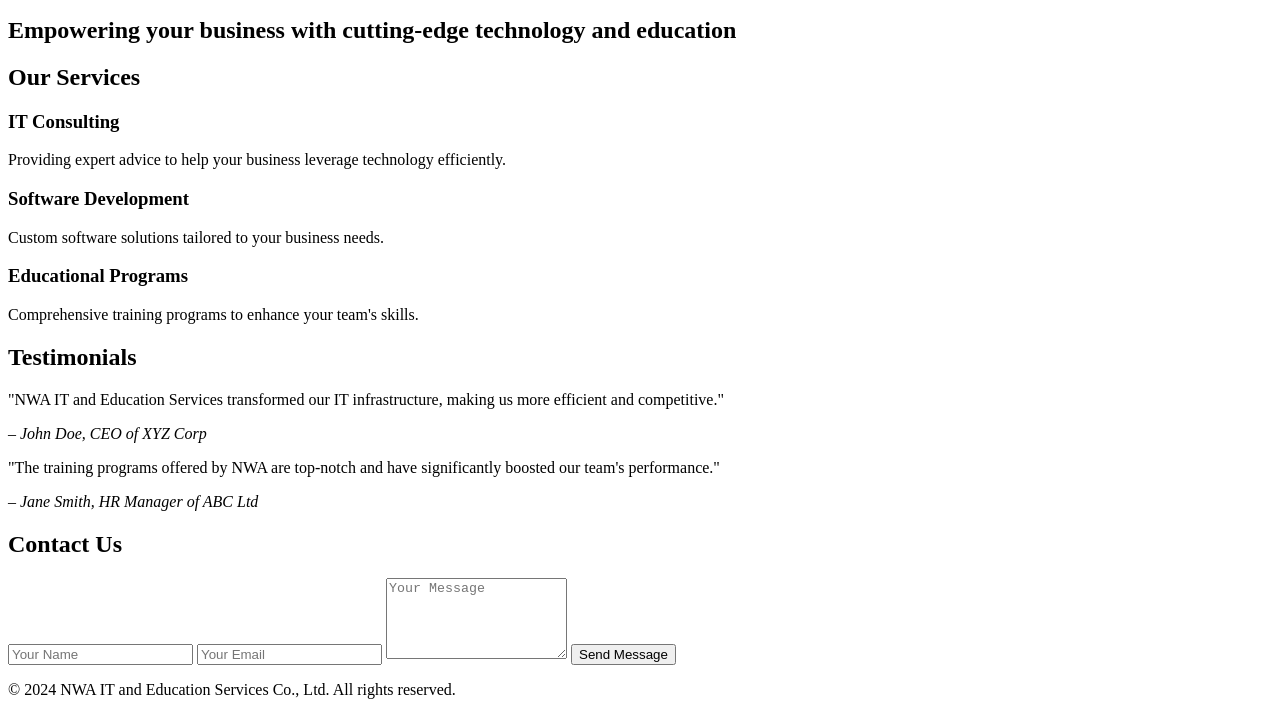
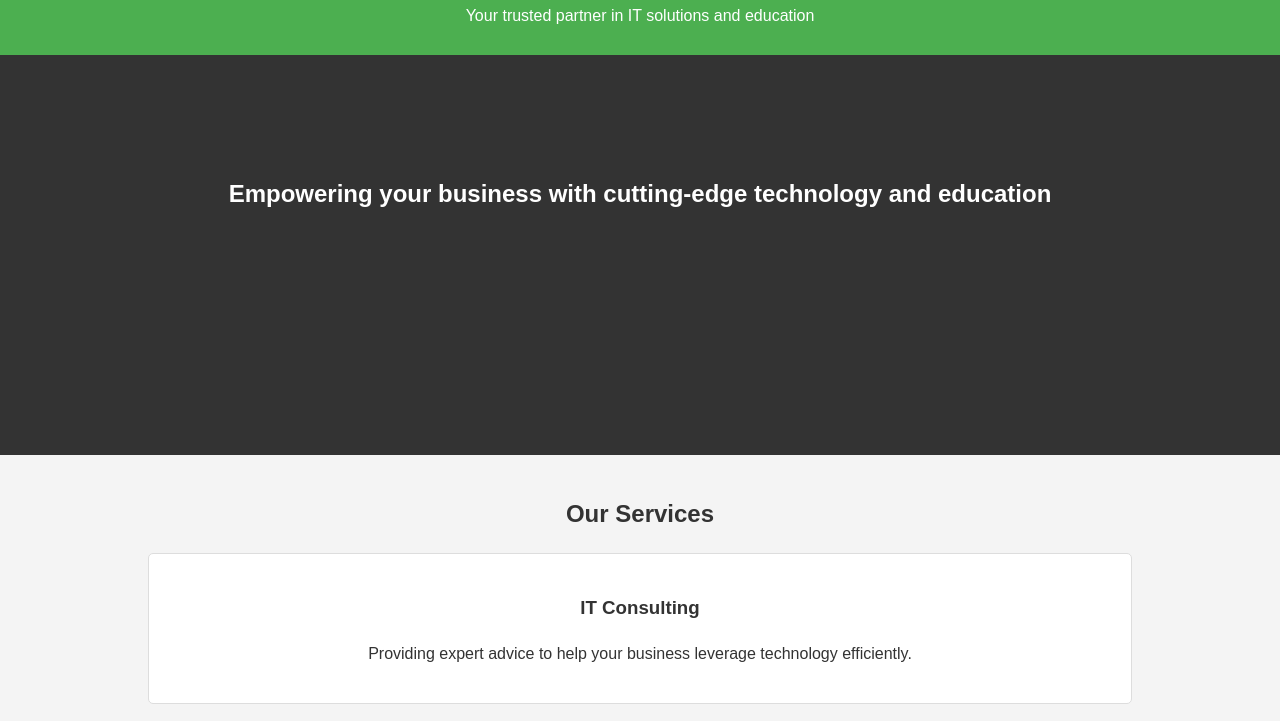
Before and after one commit to naywinaung-mmeducation/nwaitandedu, a plain HTML site: page index.html in a window 1280 px wide. Shown: the part 101-822 px from the top of the page. Drawn offline with Linux system fonts and the light colour scheme.

Commit message:
Update index.html

```diff
--- a/index.html
+++ b/index.html
@@ -4,7 +4,7 @@
     <meta charset="UTF-8">
     <meta name="viewport" content="width=device-width, initial-scale=1.0">
     <title>NWA IT and Education Services Co., Ltd</title>
-    <link rel="stylesheet" href="indexstyles.css">
+    <link rel="stylesheet" href="indexstyle.css">
 </head>
 <body>
     <header>
```
